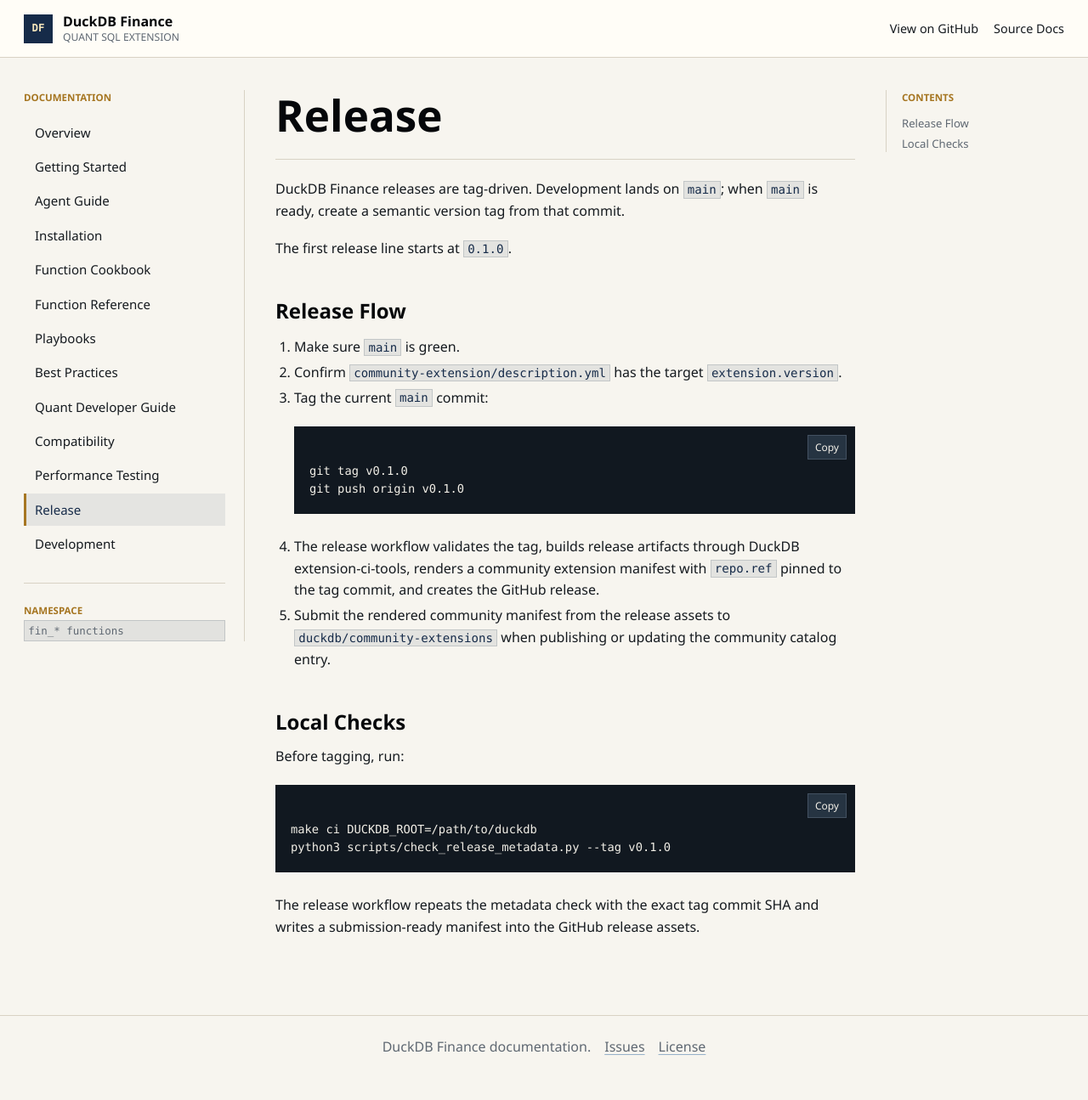
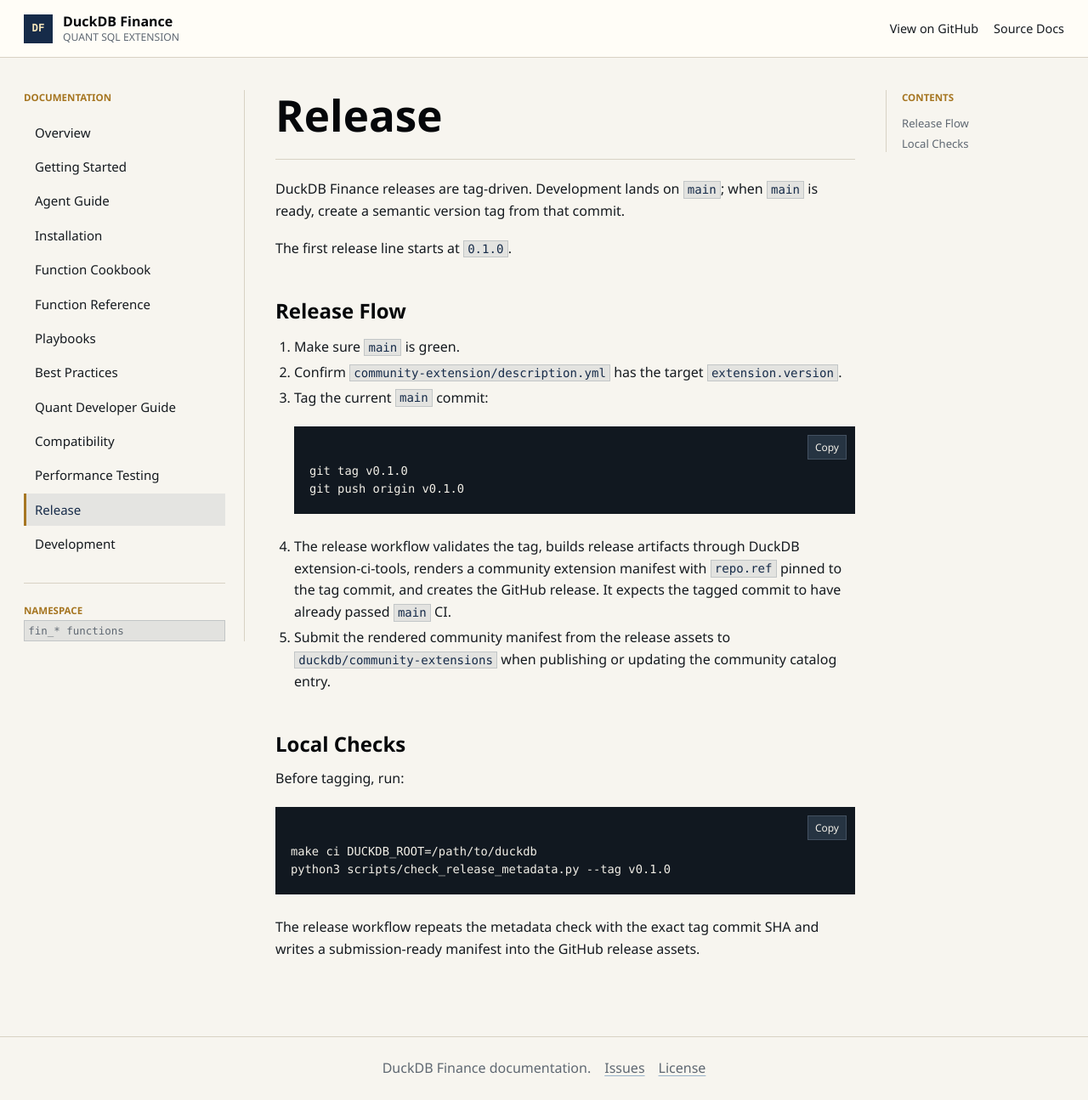
Before and after one commit to leonardovida/duckdb-finance, a Jekyll site: the page built from docs/release.md, in a window 1280 px wide and 1295 px high. Shown: the whole window at 85% size. Built offline with Jekyll 4.4.1, drawn with Linux system fonts in a browser that asks for light colours.

Commit message:
optimize release artifact flow (#24)

```diff
--- a/docs/release.md
+++ b/docs/release.md
@@ -27,7 +27,8 @@
 
 4. The release workflow validates the tag, builds release artifacts through
    DuckDB extension-ci-tools, renders a community extension manifest with
-   `repo.ref` pinned to the tag commit, and creates the GitHub release.
+   `repo.ref` pinned to the tag commit, and creates the GitHub release. It
+   expects the tagged commit to have already passed `main` CI.
 5. Submit the rendered community manifest from the release assets to
    `duckdb/community-extensions` when publishing or updating the community
    catalog entry.
```
Also changed, not shown: .github/workflows/release.yml.
